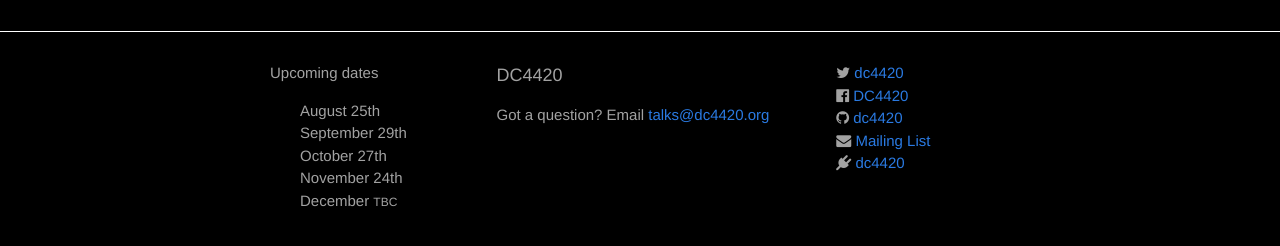
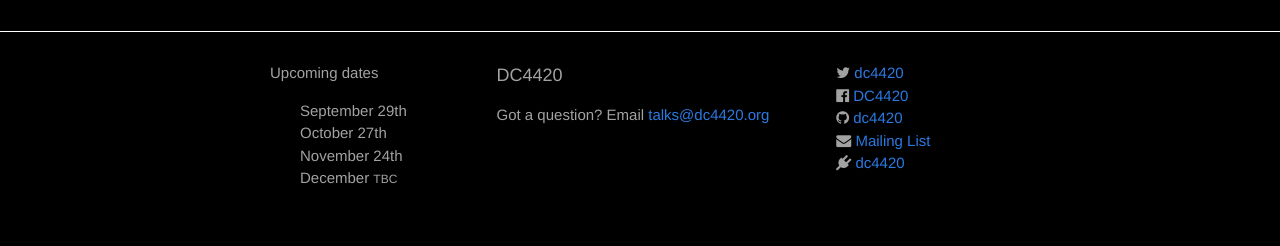
Before and after one commit to dc4420/website, a Jekyll site: the page built from index.html, in a window 1280 px wide. Shown: the part 493-739 px from the top of the page. Built offline with Jekyll 4.4.1, drawn with Linux system fonts in a browser that asks for light colours; nearby versions of some CDN libraries.

Commit message:
Remove August meeting

```diff
--- a/_includes/footer.html
+++ b/_includes/footer.html
@@ -7,7 +7,6 @@
       <div class="footer-col  footer-col-1">
         <p class="text">Upcoming dates</p>
         <ul class="future-events">
-          <li>August 25th</li>
           <li>September 29th</li>
           <li>October 27th</li>
           <li>November 24th</li>
```
